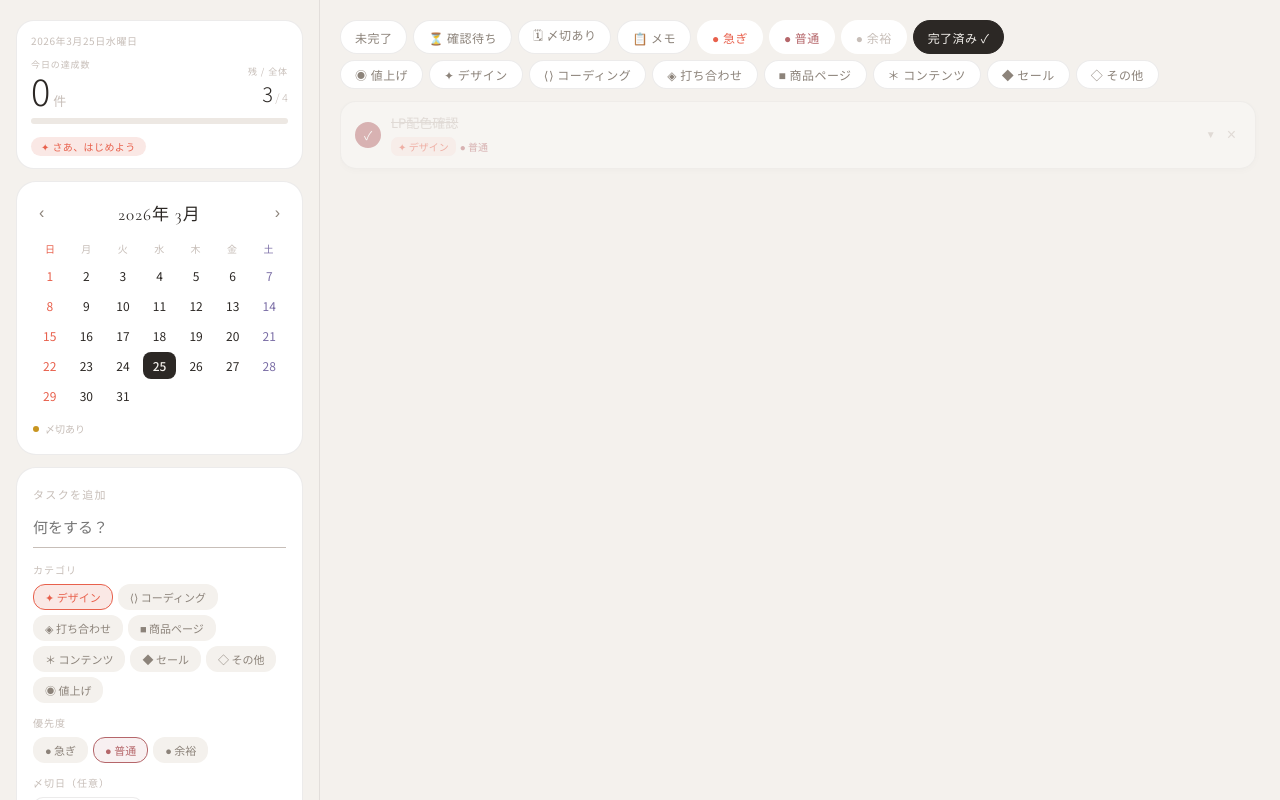
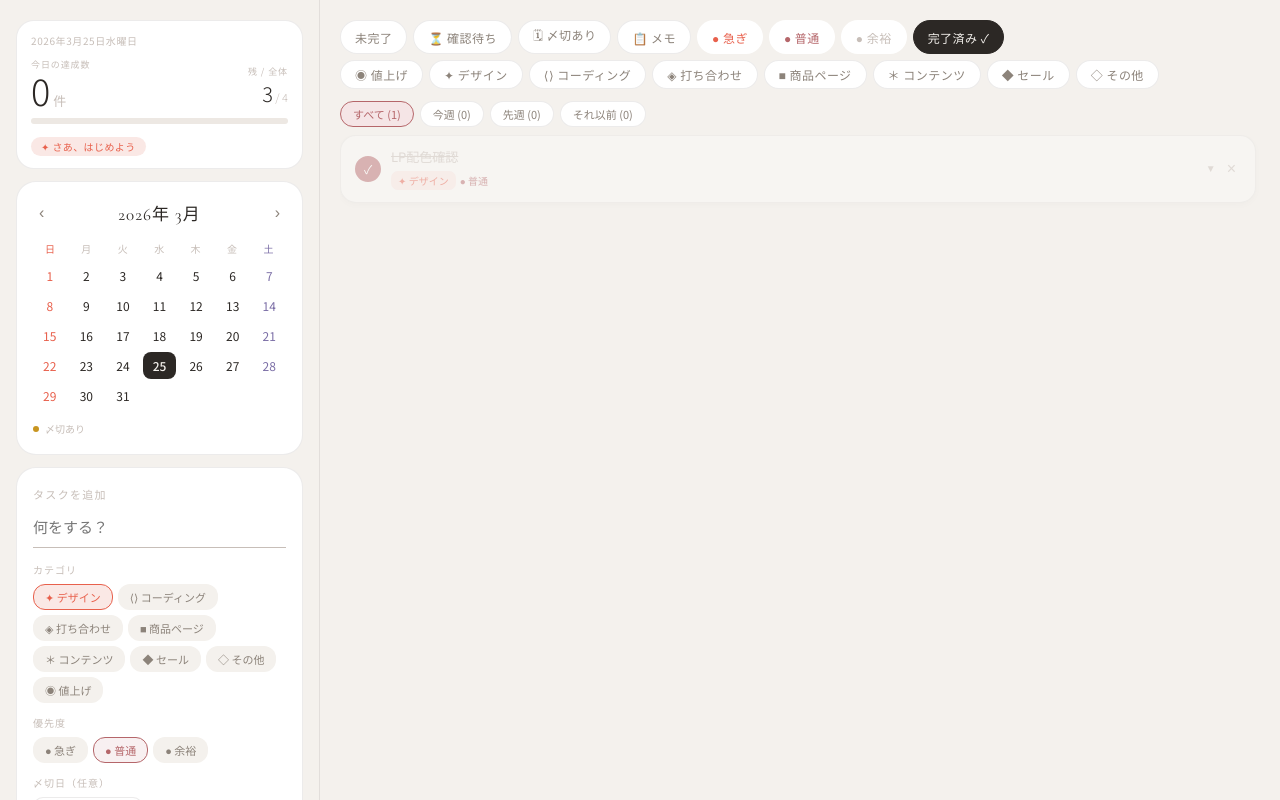
Before and after one commit to mariu-jpg/laughing-octo-system, a React (Vite) app: page / in a window 1280 px wide. Both pictures are taken after a click on the button "完了済み ✓". Built offline with nearby package versions, Linux system fonts and the light colour scheme.

Commit message:
Add files via upload

```diff
--- a/src/App.jsx
+++ b/src/App.jsx
@@ -78,6 +78,26 @@ function fmtDlInput(raw) {
 function localToday() {
   const t = new Date();
   return new Date(t.getFullYear(), t.getMonth(), t.getDate(), 0, 0, 0, 0);
+}
+
+// 指定日が属する週の月曜0時を返す
+function weekStart(date) {
+  const d = new Date(date);
+  const day = d.getDay(); // 0=Sun
+  const diff = day === 0 ? -6 : 1 - day; // 月曜起算
+  d.setDate(d.getDate() + diff);
+  d.setHours(0, 0, 0, 0);
+  return d;
+}
+
+function getWeekLabel(ts) {
+  if (!ts) return "不明";
+  const thisWeekStart = weekStart(localToday());
+  const lastWeekStart = new Date(thisWeekStart); lastWeekStart.setDate(lastWeekStart.getDate() - 7);
+  const d = new Date(ts);
+  if (d >= thisWeekStart) return "today";
+  if (d >= lastWeekStart) return "lastweek";
+  return "older";
 }
 
 function deadlineChip(str) {
@@ -968,6 +988,7 @@ export default function App() {
   const [showEnc,      setShowEnc]      = useState(false);
   const [dragId,       setDragId]       = useState(null);
   const [hoverDragId,  setHoverDragId]  = useState(null);
+  const [doneSubFilter, setDoneSubFilter] = useState("all"); // "all"|"lastweek"|"older"
 
   // 今日完了したタスクIDを管理
   const [todayDoneIds, setTodayDoneIds] = useState(() => loadDailyProgress().doneIds);
@@ -1018,10 +1039,11 @@ export default function App() {
       setEncText(msg); setShowEnc(true);
       setTimeout(() => setShowEnc(false), 2200);
       setTodayDoneIds(ids => ids.includes(id) ? ids : [...ids, id]);
+      return { ...t, done:true, completedAt: Date.now() };
     } else {
       setTodayDoneIds(ids => ids.filter(i => i !== id));
+      return { ...t, done:false, completedAt: null };
     }
-    return { ...t, done:!t.done };
   }));
   const toggleWaiting = id => setTasks(prev => prev.map(t => t.id===id ? {...t, waiting:!t.waiting} : t));
   const deleteTask = id => setTasks(prev => prev.filter(t => t.id !== id));
@@ -1060,8 +1082,20 @@ export default function App() {
   const pct        = total === 0 ? 0 : Math.round((todayDone / total) * 100);
 
   const filteredTasks = useMemo(() => {
-    if (activeFilter === "done")
-      return tasks.filter(t => t.done);
+    if (activeFilter === "done") {
+      const doneTasks = tasks.filter(t => t.done);
+      if (doneSubFilter === "lastweek")
+        return [...doneTasks].filter(t => getWeekLabel(t.completedAt) === "lastweek")
+          .sort((a,b) => (b.completedAt||0) - (a.completedAt||0));
+      if (doneSubFilter === "thisweek")
+        return [...doneTasks].filter(t => getWeekLabel(t.completedAt) === "today")
+          .sort((a,b) => (b.completedAt||0) - (a.completedAt||0));
+      if (doneSubFilter === "older")
+        return [...doneTasks].filter(t => getWeekLabel(t.completedAt) === "older")
+          .sort((a,b) => (b.completedAt||0) - (a.completedAt||0));
+      // "all" → 新しい順
+      return [...doneTasks].sort((a,b) => (b.completedAt||0) - (a.completedAt||0));
+    }
     if (activeFilter === "waiting")
       return tasks.filter(t => !t.done && t.waiting);
     if (activeFilter === "pri_high")
@@ -1288,14 +1322,40 @@ export default function App() {
             <div className="col-right-filters" style={{ display:"flex", flexDirection:"column", gap:6 }}>
               <div style={{ display:"flex", gap:6, flexWrap:"nowrap", overflowX:"auto", scrollbarWidth:"none" }}>
                 {FILTERS.filter(f => ROW1.includes(f.id)).sort((a,b) => ROW1.indexOf(a.id)-ROW1.indexOf(b.id)).map(f => (
-                  <button key={f.id} onClick={() => setActiveFilter(f.id)} style={btnStyle(f)}>{f.label}</button>
+                  <button key={f.id} onClick={() => { setActiveFilter(f.id); if(f.id !== "done") setDoneSubFilter("all"); }} style={btnStyle(f)}>{f.label}</button>
                 ))}
               </div>
               <div style={{ display:"flex", gap:6, flexWrap:"nowrap", overflowX:"auto", scrollbarWidth:"none" }}>
                 {FILTERS.filter(f => ROW2.includes(f.id)).sort((a,b) => ROW2.indexOf(a.id)-ROW2.indexOf(b.id)).map(f => (
-                  <button key={f.id} onClick={() => setActiveFilter(f.id)} style={btnStyle(f)}>{f.label}</button>
+                  <button key={f.id} onClick={() => { setActiveFilter(f.id); if(f.id !== "done") setDoneSubFilter("all"); }} style={btnStyle(f)}>{f.label}</button>
                 ))}
               </div>
+            </div>
+          );
+        })()}
+
+        {/* 完了済みサブフィルター */}
+        {activeFilter === "done" && (() => {
+          const thisWeekCount = tasks.filter(t => t.done && getWeekLabel(t.completedAt) === "today").length;
+          const lastWeekCount = tasks.filter(t => t.done && getWeekLabel(t.completedAt) === "lastweek").length;
+          const olderCount    = tasks.filter(t => t.done && getWeekLabel(t.completedAt) === "older").length;
+          const subs = [
+            { id:"all",      label:`すべて (${tasks.filter(t=>t.done).length})` },
+            { id:"thisweek", label:`今週 (${thisWeekCount})`  },
+            { id:"lastweek", label:`先週 (${lastWeekCount})`  },
+            { id:"older",    label:`それ以前 (${olderCount})` },
+          ];
+          return (
+            <div style={{ display:"flex", gap:6, flexShrink:0, paddingBottom:8, flexWrap:"wrap" }}>
+              {subs.map(s => (
+                <button key={s.id} onClick={() => setDoneSubFilter(s.id)} style={{
+                  fontFamily:"inherit", fontSize:11, padding:"4px 12px", borderRadius:14, cursor:"pointer",
+                  border:`1.5px solid ${doneSubFilter===s.id ? P.dusty : P.border}`,
+                  background: doneSubFilter===s.id ? P.dustyBg : P.surface,
+                  color: doneSubFilter===s.id ? P.dusty : P.inkSub,
+                  whiteSpace:"nowrap", transition:"all .15s",
+                }}>{s.label}</button>
+              ))}
             </div>
           );
         })()}
```
